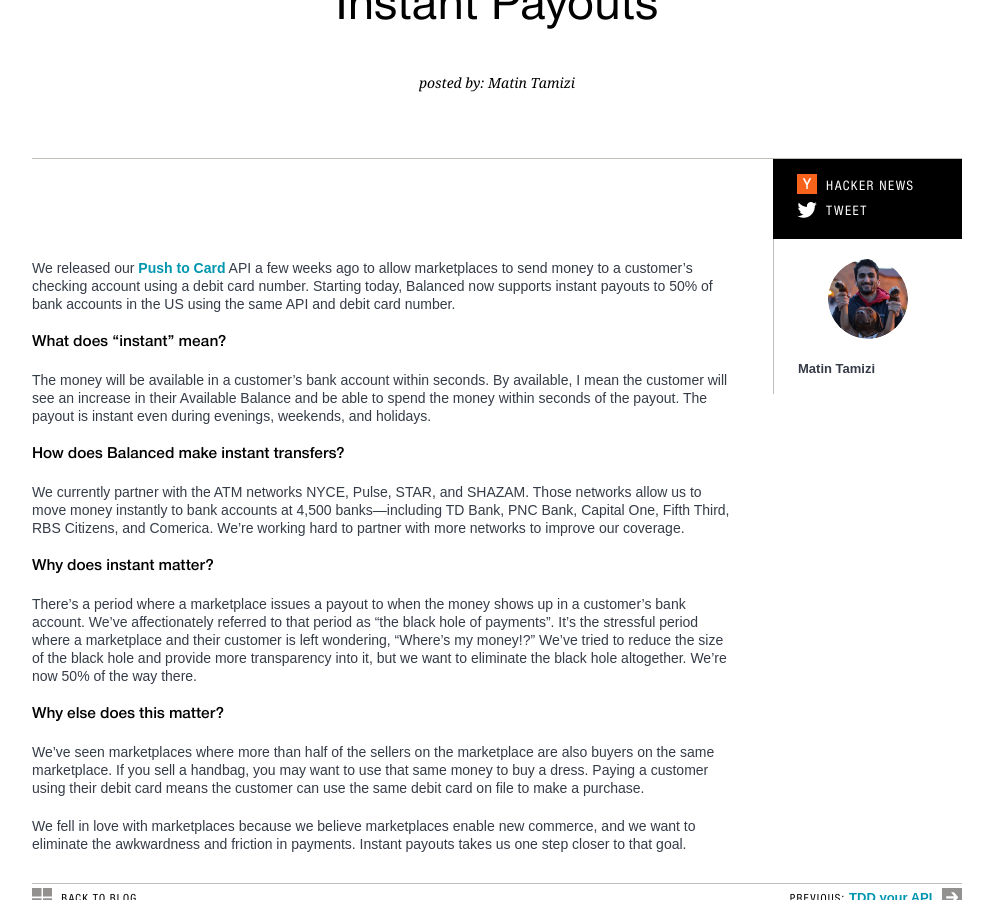
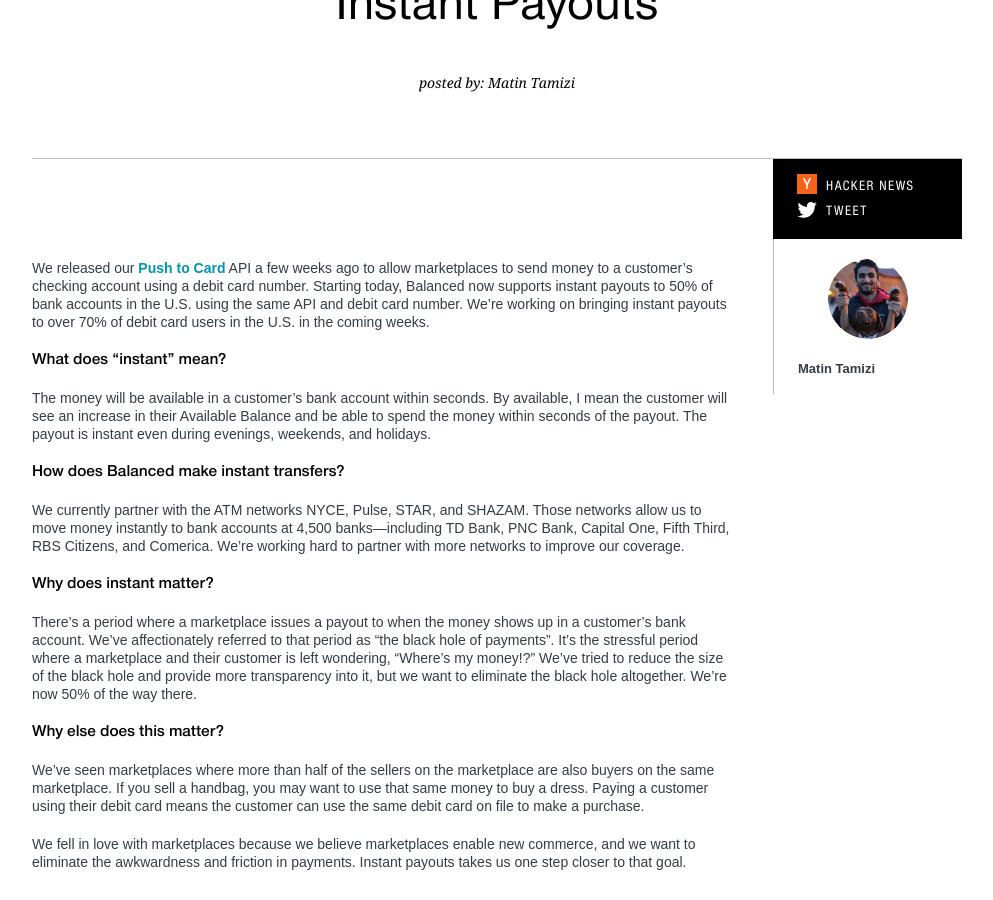
Before and after one commit to balanced/balanced.github.com, a Jekyll site: the page built from _posts/2014-06-13-instant-payouts.md, in a window 1280 px wide and 900 px high, scrolled down 620 px. Shown: the whole window, without its empty margins (143-1136 px from the left). Built offline with Jekyll 4.4.1, drawn with Linux system fonts in a browser that asks for light colours; nearby versions of some CDN libraries.

Commit message:
going from 50 => 70 in a couple weeks

```diff
--- a/_posts/2014-06-13-instant-payouts.md
+++ b/_posts/2014-06-13-instant-payouts.md
@@ -13,8 +13,9 @@
 We released our [Push to Card](https://www.balancedpayments.com/push-to-card)
 API a few weeks ago to allow marketplaces to send money to a customer’s checking
 account using a debit card number. Starting today, Balanced now supports
-instant payouts to 50% of bank accounts in the US using the same API and debit
-card number.
+instant payouts to 50% of bank accounts in the U.S. using the same API and debit
+card number. We're working on bringing instant payouts to over 70% of debit card
+users in the U.S. in the coming weeks.
 
 ### What does "instant" mean?
 
```
